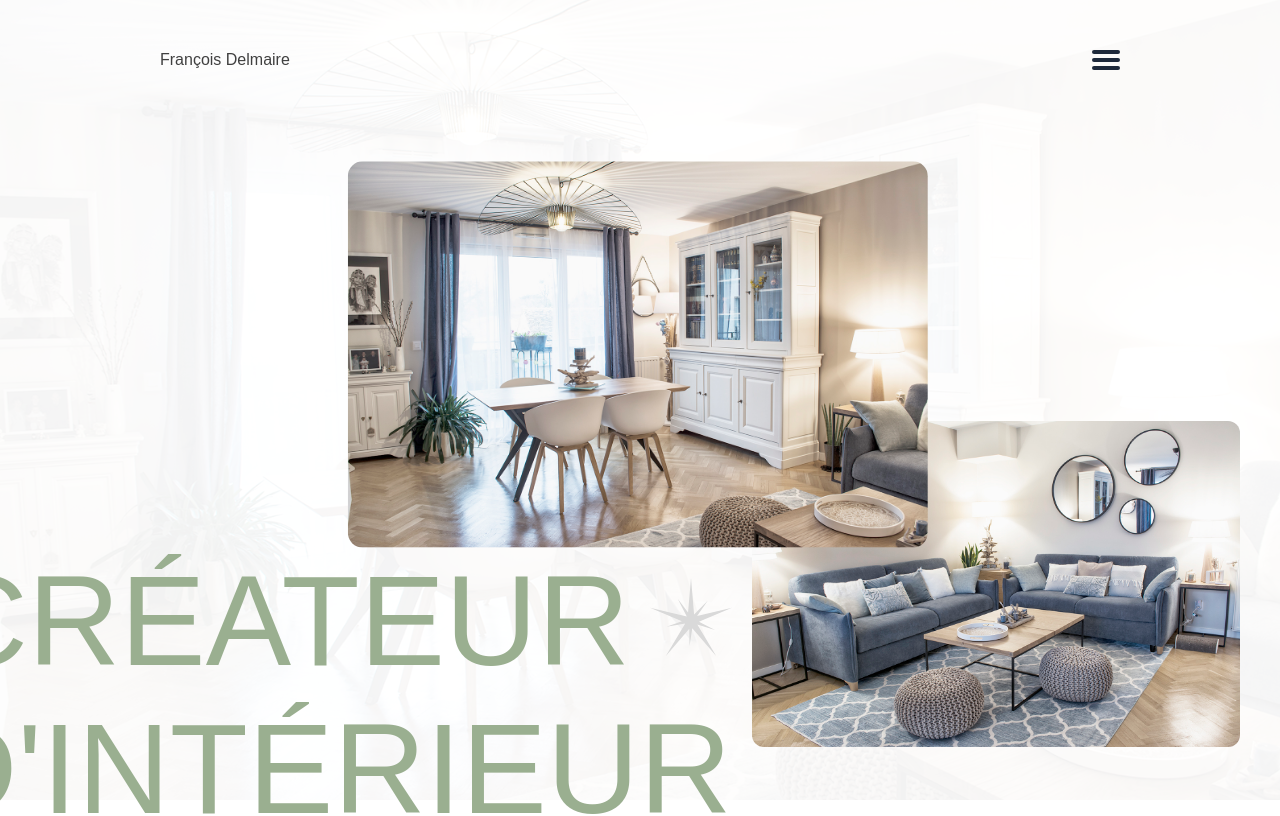
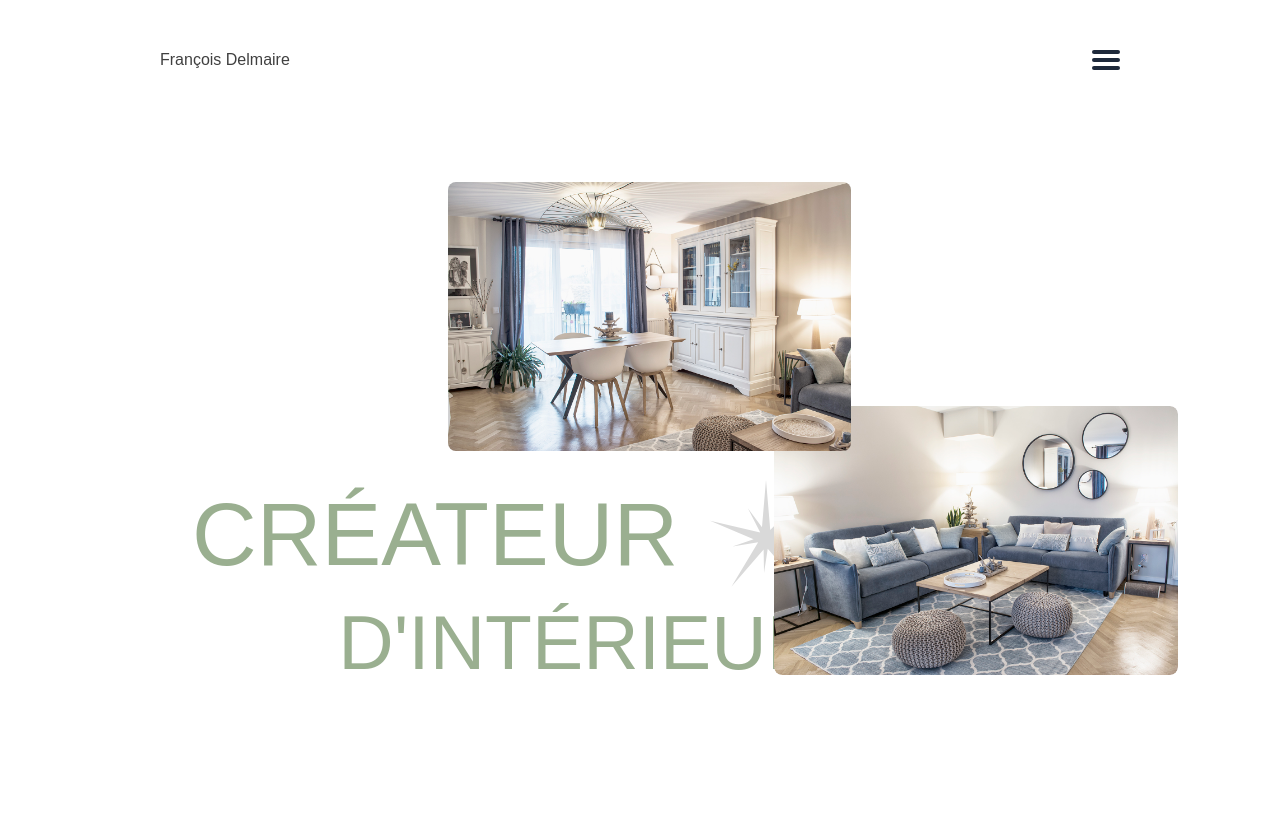
Before and after one commit to mYuutch/francois-delmaire, a Next.js app: page / in a window 1280 px wide. Shown: the top 816 px of the page. Built offline with nearby package versions, Linux system fonts and the light colour scheme.

Commit message:
[FEAT] hero responsive

```diff
--- a/app/components/Hero.js
+++ b/app/components/Hero.js
@@ -3,40 +3,40 @@ import { motion, useAnimation } from "framer-motion";
 export default function Hero(){
 
     return(
-        <main className="container flex flex-col overflow-hidden max-lg:h-lsv max-lg:w-screen h-screen  max-xl:w-screen mx-auto mt-5">
+        <main className="flex  w-screen justify-center  max-md:h-auto h-screen max-lg:items-center lg:mt-16 mb-24 xl:py-[calc(100vh/3)]">
 
-        <img className="-z-10 absolute opacity-5 w-full  h-screen top-0 left-0" src="DSC_0852.jpg" alt="" />
-        <div initial={{opacity:0,scale:0.9}} transition={{duration:0.70}} whileInView={{opacity:1,scale:1}} className="grid grid-cols-12  p-10 md:gap-5 md:gap-y-5 ">
+        {/* <img className="-z-10 absolute opacity-5 w-full  h-screen top-0 left-0" src="DSC_0852.jpg" alt="" /> */}
+        <div className="w-[70%] max-md:w-[90%] relative">
 
 
-        <div initial={{opacity:0,scale:0.5}} transition={{duration:0.40}} whileInView={{opacity:1,scale:1}}  whileHover={{scale:1.2}} className="col-span-12 h-48 block sm:hidden -z-20 ">
-           <img className="w-full max-md:w-screen " src="/image 6.png" alt="" />
+          <div className="lg:absolute lg:w-[45%] z-10 max-md:mb-4 rounded-lg overflow-hidden lg:-top-[21vw] left-[20vw]">
+          <img className="" src="/DSC_0852.jpg" alt="" />
           </div>
 
-          <div className=" rounded  col-span-8 md:col-span-4 flex justify-end p-1 pr-5 md:items-end ">
 
-          {/*<h2 className="text-neutral-500  md:text-sm lg:text-2xl md:pr-5">Décorateur d&#39;intérieur</h2>*/}
+
+          {/*Texte + Étoile */}
+
+          <div className="flex w-full max-lg:justify-end lg:justify-base ">
+            <div className="flex flex-col items-end justify-end xl:mt-4">
+              <div className="flex text-right items-center gap-[4vh] max-lg:mt-4">
+                <h1 className="uppercase text-primary max-lg:text-7xl lg:text-[7vw]" >créateur</h1>
+                <div className="flex grow">
+                <img className="xl:w-28 md:w-24" src="/Union.svg" alt="" />
+                </div>
+
+                <div className="overflow-hidden absolute w-[45%] -right-[calc(7vw)] -top-[3.5vw] rounded-lg max-lg:hidden">
+            <img className="rounded-lg  h-full object-cover" src="/DSC_0843.jpg" alt="" />
           </div>
 
-          <div className="col-span-8 scale-125 py-5  hidden md:block ">
-          <img className="object-cover md:w-[29rem] rounded-xl" src="/DSC_0852.jpg" alt="" />
-          </div>
+            </div >
+              <h1 className="uppercase text-primary text-right max-lg:text-7xl   text-[6vw] xl:-mt-4" >d'intérieur</h1>
+            </div>
 
-          <div className=" rounded col-span-10 flex md:col-span-6   justify-end pt-2 ">
-            <h1 className="text-primary uppercase  text-5xl md:text-6xl lg:text-8xl xl:text-9xl" >créateur</h1>
-          </div>
 
-          <div className="flex relative items-center justify-center col-span-2 md:col-span-1 -z-10 rounded ">
-              <img className=" w-96" src="/Union.svg" alt="" />
-          </div>
+        </div>
 
-          <div className="hidden md:block col-span-5 relative -z-10 ">
-         <img className="absolute object-contain -top-5 - md:-top-32 -z-10 rounded-xl" src="/DSC_0843.jpg" alt="" />
-         </div>
 
-          <div className="col-span-12 md:col-span-7  rounded  flex justify-end ">
-            <h1 className="text-primary uppercase pb-20 sm:pb-0 text-5xl md:text-6xl lg:text-8xl xl:text-9xl" >d'intérieur</h1>
-            </div>
         </div>
       </main>)
 }
--- a/app/page.js
+++ b/app/page.js
@@ -65,7 +65,7 @@ export default function Page(){
   return(
     <>
       <Menu/>
-      <div className="flex flex-col gap-24">
+      <div className="flex flex-col">
       <Hero/>
       <Intro/>
       <Services/>
--- a/package.json
+++ b/package.json
@@ -20,6 +20,7 @@
     "react-responsive-carousel": "^3.2.23"
   },
   "devDependencies": {
+    "@tailwindcss/aspect-ratio": "^0.4.2",
     "autoprefixer": "^10.0.1",
     "eslint": "^8",
     "eslint-config-next": "14.0.4",
--- a/tailwind.config.js
+++ b/tailwind.config.js
@@ -23,6 +23,30 @@ module.exports = {
       slate: colors.slate,
       neutral: colors.neutral
     },
+    aspectRatio: {
+      auto: 'auto',
+      square: '1 / 1',
+      video: '16 / 9',
+      1: '1',
+      2: '2',
+      3: '3',
+      4: '4',
+      5: '5',
+      6: '6',
+      7: '7',
+      8: '8',
+      9: '9',
+      10: '10',
+      11: '11',
+      12: '12',
+      13: '13',
+      14: '14',
+      15: '15',
+      16: '16',
+    },
   },
-  plugins: [],
+  plugins: [
+    require('@tailwindcss/aspect-ratio'),
+    // ...
+  ],
 }
```
Also changed, not shown: 1 other file (tests, documents, lock files or other folders).
